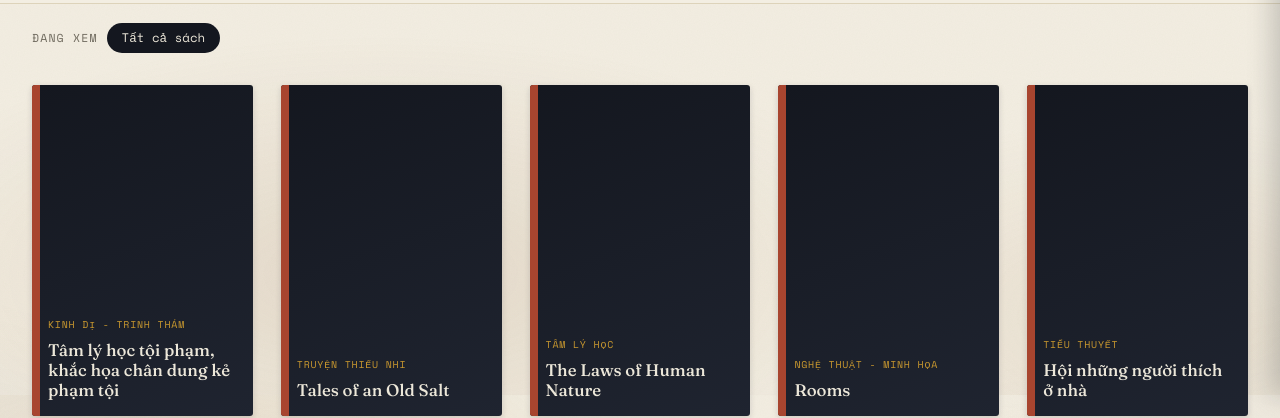
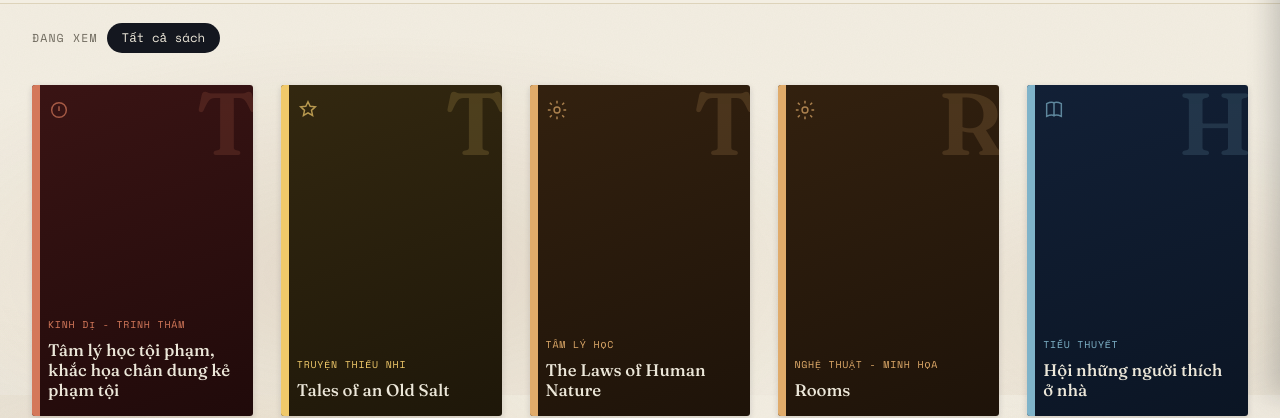
Before and after one commit to oni-777/oni.github.io, a plain HTML site: page index.html in a window 1280 px wide. Shown: the part 405-823 px from the top of the page. Drawn offline with nearby package versions, Linux system fonts and the light colour scheme.

Commit message:
Add files via upload

```diff
--- a/index.html
+++ b/index.html
@@ -165,7 +165,8 @@
   .book-card { display: flex; flex-direction: column; gap: 0.7rem; }
   .book-cover {
     aspect-ratio: 2 / 3; border-radius: 3px;
-    background: linear-gradient(160deg, var(--ink) 0%, var(--ink-soft) 100%);
+    /* Màu nền được set động qua inline style (--cover-a, --cover-b) theo thể loại */
+    background: linear-gradient(160deg, var(--cover-a, var(--ink)) 0%, var(--cover-b, var(--ink-soft)) 100%);
     color: var(--text-on-ink);
     display: flex; flex-direction: column; justify-content: flex-end;
     padding: 1rem; position: relative; overflow: hidden;
@@ -175,17 +176,37 @@
   .book-card:hover .book-cover, .book-card:focus-visible .book-cover {
     transform: translateY(-4px); box-shadow: 0 10px 20px rgba(20,23,31,0.25);
   }
-  .book-cover::before { content: ""; position: absolute; left: 0; top: 0; bottom: 0; width: 8px; background: var(--rust); }
+  .book-cover::before { content: ""; position: absolute; left: 0; top: 0; bottom: 0; width: 8px; background: var(--cover-accent, var(--rust)); }
+  .book-cover-monogram {
+    position: absolute;
+    top: -0.4rem; right: -0.3rem;
+    font-family: 'Fraunces', serif;
+    font-size: 5.5rem;
+    font-weight: 600;
+    line-height: 1;
+    color: var(--cover-accent, var(--gold));
+    opacity: 0.16;
+    pointer-events: none;
+    user-select: none;
+  }
+  .book-cover-ornament {
+    position: absolute;
+    top: 0.9rem; left: 1rem;
+    width: 22px; height: 22px;
+    opacity: 0.7;
+    color: var(--cover-accent, var(--gold));
+  }
   .book-genre-tag {
     font-family: 'Space Mono', monospace; font-size: 0.62rem; letter-spacing: 0.08em;
-    text-transform: uppercase; color: var(--gold); margin-bottom: 0.5rem;
+    text-transform: uppercase; color: var(--cover-accent, var(--gold)); margin-bottom: 0.5rem;
+    position: relative;
   }
   .match-badge {
     position: absolute; top: 0.7rem; right: 0.7rem;
     font-family: 'Space Mono', monospace; font-size: 0.62rem;
     background: var(--gold); color: var(--ink); padding: 0.15rem 0.5rem; border-radius: 100px;
   }
-  .book-cover-title { font-family: 'Fraunces', serif; font-size: 1.05rem; line-height: 1.2; }
+  .book-cover-title { font-family: 'Fraunces', serif; font-size: 1.05rem; line-height: 1.2; position: relative; }
   .book-meta-title { font-size: 0.95rem; font-weight: 600; }
   .book-meta-author { font-size: 0.82rem; color: var(--text-muted); }
 
@@ -398,84 +419,116 @@
        ============================================================ */
     const books = [
       { id: "1", title: "Tâm lý học tội phạm, khắc họa chân dung kẻ phạm tội", author: "Diệp Hồng Vũ", genre: "Kinh dị - Trinh thám",
-        description: "[Mô tả ngắn về Tâm lý học tội phạm, khắc họa chân dung kẻ phạm tội]", buyLink: "#" },
+        description: "[Mô tả]", buyLink: "#" },
       { id: "2", title: "Tales of an Old Salt", author: "Voldemar Miller", genre: "Truyện thiếu nhi",
-        description: "[Mô tả ngắn về Tales of an Old Salt]", buyLink: "#" },
+        description: "[Mô tả]", buyLink: "#" },
       { id: "3", title: "The Laws of Human Nature", author: "Robert Greene", genre: "Tâm lý học",
-        description: "[Mô tả ngắn về The Laws of Human Nature]", buyLink: "#" },
+        description: "[Mô tả]", buyLink: "#" },
       { id: "4", title: "Rooms", author: "Senbon Umishima", genre: "Nghệ thuật - Minh họa",
-        description: "[Mô tả ngắn về Rooms]", buyLink: "#" },
+        description: "[Mô tả]", buyLink: "#" },
       { id: "5", title: "Hội những người thích ở nhà", author: "Chiaki Ida", genre: "Tiểu thuyết",
-        description: "[Mô tả ngắn về Hội những người thích ở nhà]", buyLink: "#" },
+        description: "[Mô tả]", buyLink: "#" },
       { id: "6", title: "Chủ nghĩa khắc kỷ", author: "William B. Irvine", genre: "Triết học",
-        description: "[Mô tả ngắn về Chủ nghĩa khắc kỷ]", buyLink: "#" },
+        description: "[Mô tả]", buyLink: "#" },
       { id: "7", title: "Đi giữa bấp bênh", author: "Thích Chân Quang", genre: "Tâm linh - Self help",
-        description: "[Mô tả ngắn về Đi giữa bấp bênh]", buyLink: "#" },
+        description: "[Mô tả]", buyLink: "#" },
       { id: "8", title: "Giao tiếp thông minh - nói đâu trúng đó", author: "Oxford", genre: "Self help",
-        description: "[Mô tả ngắn về Giao tiếp thông minh - nói đâu trúng đó]", buyLink: "#" },
+        description: "[Mô tả]", buyLink: "#" },
       { id: "9", title: "Đừng lựa chọn an nhàn khi còn trẻ", author: "Cảnh Nhiên", genre: "Self help",
-        description: "[Mô tả ngắn về Đừng lựa chọn an nhàn khi còn trẻ]", buyLink: "#" },
+        description: "[Mô tả]", buyLink: "#" },
       { id: "10", title: "Điều kỳ diệu của tiệm tạp hóa Namiya", author: "Higashino Keigo", genre: "Tiểu thuyết",
-        description: "[Mô tả ngắn về Điều kỳ diệu của tiệm tạp hóa Namiya]", buyLink: "#" },
+        description: "[Mô tả]", buyLink: "#" },
       { id: "11", title: "Tôi là người hướng nội - dòng đời tĩnh lặng giữa thế gian ồn ào", author: "Sophia Dembling", genre: "Tâm lý học",
-        description: "[Mô tả ngắn về Tôi là người hướng nội - dòng đời tĩnh lặng giữa thế gian ồn ào]", buyLink: "#" },
+        description: "[Mô tả]", buyLink: "#" },
       { id: "12", title: "Bóng ma trên phố Ginza - những án mạng kì bí xứ phù tang", author: "Osaka Keikichi", genre: "Kinh dị - Trinh thám",
-        description: "[Mô tả ngắn về Bóng ma trên phố Ginza - những án mạng kì bí xứ phù tang]", buyLink: "#" },
+        description: "[Mô tả]", buyLink: "#" },
       { id: "13", title: "A diary of silent effort", author: "Lily Trương", genre: "Self help",
-        description: "[Mô tả ngắn về A diary of silent effort]", buyLink: "#" },
+        description: "[Mô tả]", buyLink: "#" },
       { id: "14", title: "Chinh phục mục tiêu", author: "Brian Tracy", genre: "Self help",
-        description: "[Mô tả ngắn về Chinh phục mục tiêu]", buyLink: "#" },
+        description: "[Mô tả]", buyLink: "#" },
       { id: "15", title: "Bí ẩn mãi mãi là bí ẩn", author: "nhiều tác giả", genre: "Trinh thám - Bí ẩn",
-        description: "[Mô tả ngắn về Bí ẩn mãi mãi là bí ẩn]", buyLink: "#" },
+        description: "[Mô tả]", buyLink: "#" },
       { id: "16", title: "Tư duy phản biện", author: "Zoe Mckey", genre: "Self help",
-        description: "[Mô tả ngắn về Tư duy phản biện]", buyLink: "#" },
+        description: "[Mô tả]", buyLink: "#" },
       { id: "17", title: "Ticket to childhood", author: "Nguyễn Nhật Ánh", genre: "Tiểu thuyết",
-        description: "[Mô tả ngắn về Ticket to childhood]", buyLink: "#" },
+        description: "[Mô tả]", buyLink: "#" },
       { id: "18", title: "Người nam châm", author: "Jack Canfield & D. D. Watkins", genre: "Self help",
-        description: "[Mô tả ngắn về Người nam châm]", buyLink: "#" },
+        description: "[Mô tả]", buyLink: "#" },
       { id: "19", title: "Tiếng gọi nơi hoang dã", author: "Jack London", genre: "Tiểu thuyết",
-        description: "[Mô tả ngắn về Tiếng gọi nơi hoang dã]", buyLink: "#" },
+        description: "[Mô tả]", buyLink: "#" },
       { id: "20", title: "Tâm lý học tiến hóa", author: "Dylan Evans & Oscar Zarate", genre: "Tâm lý học",
-        description: "[Mô tả ngắn về Tâm lý học tiến hóa]", buyLink: "#" },
+        description: "[Mô tả]", buyLink: "#" },
       { id: "21", title: "How to love", author: "Thích Nhất Hạnh", genre: "Tâm linh",
-        description: "[Mô tả ngắn về How to love]", buyLink: "#" },
+        description: "[Mô tả]", buyLink: "#" },
       { id: "22", title: "Đắc nhân tâm", author: "Dale Carnegie", genre: "Self help",
-        description: "[Mô tả ngắn về Đắc nhân tâm]", buyLink: "#" },
+        description: "[Mô tả]", buyLink: "#" },
       { id: "23", title: "Bản CV hoàn hảo", author: "Jim Bright & Joanne Earl", genre: "Giáo dục - Kỹ năng nghề nghiệp",
-        description: "[Mô tả ngắn về Bản CV hoàn hảo]", buyLink: "#" },
+        description: "[Mô tả]", buyLink: "#" },
       { id: "24", title: "Assassin's Creed - Brotherhood", author: "Oliver Bowden", genre: "Tiểu thuyết",
-        description: "[Mô tả ngắn về Assassin's Creed - Brotherhood]", buyLink: "#" },
+        description: "[Mô tả]", buyLink: "#" },
       { id: "25", title: "Chung một mái nhà 1", author: "Ghost Mikawa", genre: "Tình cảm",
-        description: "[Mô tả ngắn về Chung một mái nhà 1]", buyLink: "#" },
+        description: "[Mô tả]", buyLink: "#" },
       { id: "26", title: "Chung một mái nhà 2", author: "Ghost Mikawa", genre: "Tình cảm",
-        description: "[Mô tả ngắn về Chung một mái nhà 2]", buyLink: "#" },
+        description: "[Mô tả]", buyLink: "#" },
       { id: "27", title: "Chung một mái nhà 3", author: "Ghost Mikawa", genre: "Tình cảm",
-        description: "[Mô tả ngắn về Chung một mái nhà 3]", buyLink: "#" },
+        description: "[Mô tả]", buyLink: "#" },
       { id: "28", title: "Chung một mái nhà 4", author: "Ghost Mikawa", genre: "Tình cảm",
-        description: "[Mô tả ngắn về Chung một mái nhà 4]", buyLink: "#" },
+        description: "[Mô tả]", buyLink: "#" },
       { id: "29", title: "Chung một mái nhà 5", author: "Ghost Mikawa", genre: "Tình cảm",
-        description: "[Mô tả ngắn về Chung một mái nhà 5]", buyLink: "#" },
+        description: "[Mô tả]", buyLink: "#" },
       { id: "30", title: "Tự học tiếng anh cấp tốc", author: "", genre: "Giáo dục",
-        description: "[Mô tả ngắn về Tự học tiếng anh cấp tốc]", buyLink: "#" },
+        description: "[Mô tả]", buyLink: "#" },
       { id: "31", title: "Cân đối ngân sách", author: "", genre: "Giáo dục",
-        description: "[Mô tả ngắn về Cân đối ngân sách]", buyLink: "#" },
+        description: "[Mô tả]", buyLink: "#" },
       { id: "32", title: "Lời tình yêu - Love better - Love poetry", author: "", genre: "Tình cảm",
-        description: "[Mô tả ngắn về Lời tình yêu - Love better - Love poetry]", buyLink: "#" },
+        description: "[Mô tả]", buyLink: "#" },
       { id: "33", title: "Tự học tiếng anh cấp tốc - cho người bắt đầu", author: "Huyền Windy", genre: "Giáo dục",
-        description: "[Mô tả ngắn về Tự học tiếng anh cấp tốc - cho người bắt đầu]", buyLink: "#" },
+        description: "[Mô tả]", buyLink: "#" },
       { id: "34", title: "Đầu tư thông minh", author: "", genre: "Giáo dục",
-        description: "[Mô tả ngắn về Đầu tư thông minh]", buyLink: "#" },
+        description: "[Mô tả]", buyLink: "#" },
       { id: "35", title: "Tập tành kinh doanh", author: "", genre: "Giáo dục",
-        description: "[Mô tả ngắn về Tập tành kinh doanh]", buyLink: "#" },
+        description: "[Mô tả]", buyLink: "#" },
       { id: "36", title: "Hiểu đúng về tín dụng", author: "", genre: "Giáo dục",
-        description: "[Mô tả ngắn về Hiểu đúng về tín dụng]", buyLink: "#" },
+        description: "[Mô tả]", buyLink: "#" },
       { id: "37", title: "Tiết kiệm cho tương lai", author: "", genre: "Giáo dục",
-        description: "[Mô tả ngắn về Tiết kiệm cho tương lai]", buyLink: "#" },
+        description: "[Mô tả]", buyLink: "#" },
       { id: "38", title: "Hiểu về thuế", author: "", genre: "Giáo dục",
-        description: "[Mô tả ngắn về Hiểu về thuế]", buyLink: "#" },
+        description: "[Mô tả]", buyLink: "#" },
     ];
     // Mỗi sách tự tính link trỏ tới trang mô tả (chi-tiet-sach.html?id=...)
     books.forEach(b => { b.link = "chi-tiet-sach.html?id=" + b.id; });
+
+    /* ============================================================
+       BẢNG MÀU BÌA SÁCH THEO THỂ LOẠI (không dùng ảnh thật, tự vẽ
+       bằng CSS/SVG để tránh vấn đề bản quyền ảnh bìa). Mỗi nhóm thể
+       loại có 1 tông màu + 1 icon trang trí riêng. Thể loại nào
+       không khớp nhóm nào sẽ dùng màu mặc định (đen-vàng như cũ).
+       Muốn đổi màu: sửa mã hex trong "colors" bên dưới.
+       ============================================================ */
+    const coverThemes = [
+      { match: ["kinh dị", "trinh thám", "bí ẩn"], colors: ["#3a1414", "#200a0a"], accent: "#d4785a",
+        icon: `<svg viewBox="0 0 24 24" fill="none" stroke="currentColor" stroke-width="1.6"><circle cx="12" cy="12" r="8"/><path d="M12 8v5M12 16h.01"/></svg>` },
+      { match: ["triết học", "tâm linh"], colors: ["#231a3d", "#140f24"], accent: "#c9a9e8",
+        icon: `<svg viewBox="0 0 24 24" fill="none" stroke="currentColor" stroke-width="1.6"><path d="M12 3v18M6 8c0 3 2.5 4 6 4s6-1 6-4"/></svg>` },
+      { match: ["tự thuyết", "tiểu thuyết"], colors: ["#122036", "#0b1524"], accent: "#7fb3c9",
+        icon: `<svg viewBox="0 0 24 24" fill="none" stroke="currentColor" stroke-width="1.6"><path d="M4 5c4-2 8-2 8 0v14c0-2-4-2-8 0V5ZM20 5c-4-2-8-2-8 0v14c0-2 4-2 8 0V5Z"/></svg>` },
+      { match: ["self help", "giáo dục", "kỹ năng"], colors: ["#1c2a1c", "#101a10"], accent: "#9bc98a",
+        icon: `<svg viewBox="0 0 24 24" fill="none" stroke="currentColor" stroke-width="1.6"><path d="M4 19V6a2 2 0 0 1 2-2h12a2 2 0 0 1 2 2v13"/><path d="M4 19a2 2 0 0 0 2 2h12M8 8h8M8 12h5"/></svg>` },
+      { match: ["tâm lý", "nghệ thuật"], colors: ["#33210f", "#1e1309"], accent: "#e0ab6a",
+        icon: `<svg viewBox="0 0 24 24" fill="none" stroke="currentColor" stroke-width="1.6"><circle cx="12" cy="12" r="3.2"/><path d="M12 2v3M12 19v3M4.2 4.2l2.1 2.1M17.7 17.7l2.1 2.1M2 12h3M19 12h3M4.2 19.8l2.1-2.1M17.7 6.3l2.1-2.1"/></svg>` },
+      { match: ["tình cảm"], colors: ["#341a26", "#1f0f16"], accent: "#e08fa8",
+        icon: `<svg viewBox="0 0 24 24" fill="none" stroke="currentColor" stroke-width="1.6"><path d="M12 20s-7-4.4-9.5-8.8C1 8 2.4 5 5.6 5c1.8 0 3.3 1 4.4 2.6C11.1 6 12.6 5 14.4 5 17.6 5 19 8 19 11.2 16.5 15.6 12 20 12 20Z"/></svg>` },
+      { match: ["thiếu nhi"], colors: ["#332810", "#1e1709"], accent: "#f0c96a",
+        icon: `<svg viewBox="0 0 24 24" fill="none" stroke="currentColor" stroke-width="1.6"><path d="m12 3 2.4 5 5.6.6-4.2 3.8 1.2 5.5L12 15l-5 2.9 1.2-5.5L4 8.6l5.6-.6z"/></svg>` },
+    ];
+    const defaultTheme = { colors: ["#14171f", "#1f2430"], accent: "#c9982f",
+      icon: `<svg viewBox="0 0 24 24" fill="none" stroke="currentColor" stroke-width="1.6"><path d="M4 19V6a2 2 0 0 1 2-2h12a2 2 0 0 1 2 2v13"/><path d="M4 19a2 2 0 0 0 2 2h12"/></svg>` };
+
+    function getTheme(genre) {
+      const g = (genre || "").toLowerCase();
+      const found = coverThemes.find(t => t.match.some(m => g.includes(m)));
+      return found || defaultTheme;
+    }
 
     // ---------- state ----------
     let searchTerm = "";
@@ -595,9 +648,14 @@
         // "books", nó sẽ tự động dẫn đúng tới đó.
         const hasRealLink = b.link && b.link !== "#";
         const href = hasRealLink ? b.link : "javascript:void(0)";
+        const theme = getTheme(b.genre);
+        const coverStyle = `--cover-a:${theme.colors[0]}; --cover-b:${theme.colors[1]}; --cover-accent:${theme.accent};`;
+        const monogram = (b.title || "?").trim().charAt(0).toUpperCase();
         return `
         <a class="book-card" href="${href}" ${hasRealLink ? "" : 'title="Chưa gán link cho sách này"'}>
-          <div class="book-cover">
+          <div class="book-cover" style="${coverStyle}">
+            <span class="book-cover-monogram">${monogram}</span>
+            <span class="book-cover-ornament">${theme.icon}</span>
             ${b.score > 1 ? `<span class="match-badge">Khớp cao</span>` : ""}
             <div class="book-genre-tag">${b.genre}</div>
             <div class="book-cover-title">${b.title}</div>
```
Also changed, not shown: chi-tiet-sach.html (+38 -38 lines).
